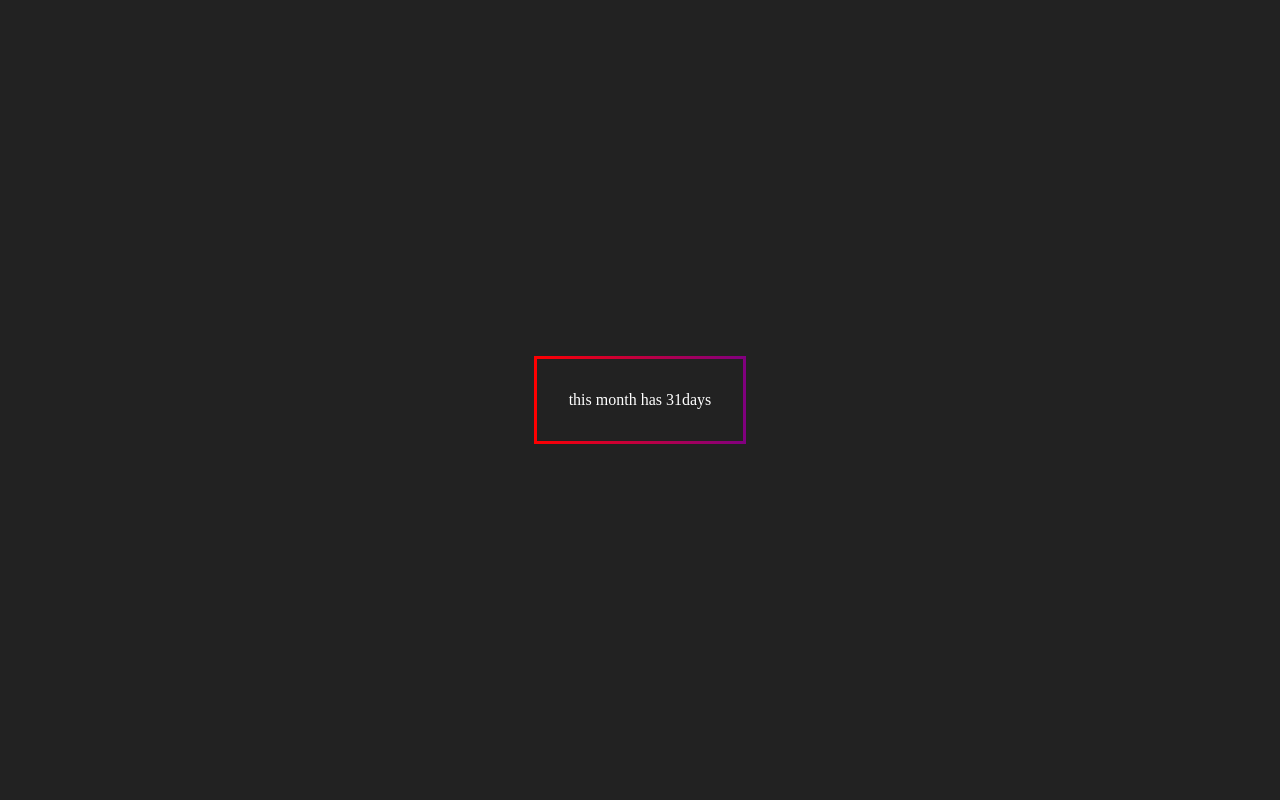
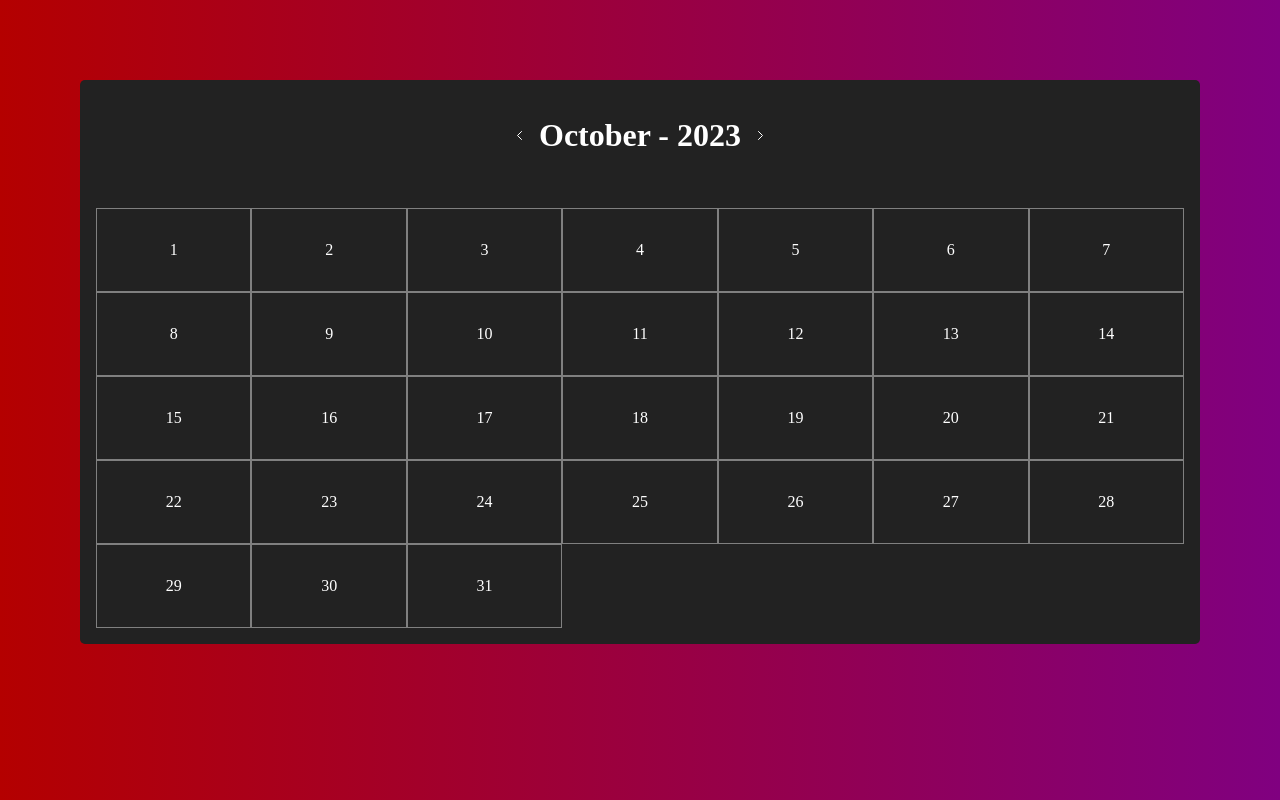
Before and after one commit to ctrachte/Kitchen-Calendar, a website: page index.html in a window 1280 px wide. Drawn offline with Linux system fonts and the light colour scheme.

Commit message:
basic calendar UI in place, needs leading/trailing dates

```diff
--- a/index.html
+++ b/index.html
@@ -16,17 +16,10 @@
 </head>
 
 <body>
-    <div class="CalendarContainer">
-        <div class="calendar-border-wrap">
-            <div class="calendar">
-
-            </div>
-        </div>
-    </div>
 </body>
 <script>
     const calendar = new KitchenCalendar({
-        containerElement: document.querySelector('.calendar'),
+        containerElement: document.querySelector('body'),
         data:[]
     });
 </script>
--- a/kitchenCalendar.css
+++ b/kitchenCalendar.css
@@ -1,27 +1,61 @@
-.CalendarContainer {
-    height: 100vh;
+.KitchenCalendarContainer {
+    display: flex;
+    margin:5rem;
+    flex-wrap: wrap;
+}
+
+.CalendarHeader {
     margin: 0;
+    align-items: center;
+    justify-content: center;
+    background: #222;
+    display: flex;
+    padding: 1rem;
+    width: 100%;
+    color: white;
+    border-radius: 5px 5px 0px 0px;
+}
+
+.daysContainer {
+    margin: 0;
+    align-items: center;
+    background: #222;
     display: grid;
-    place-items: center;
-    background: #222;
-  }
+    grid-template-columns: 14.2857% 14.2857% 14.2857% 14.2857% 14.2857% 14.2857% 14.2857%;
+    color: white;
+    border-radius: 0px 0px 5px 5px;
+    padding: 1rem;
+    width: 100%;
+    height: 100%;
+}
 
-  .calendar-border-wrap {
-    max-width: 250px;
-    padding: 1rem;
-    position: relative;
-    background: linear-gradient(to right, red, purple);
-    padding: 3px;
-  }
-  .calendar {
+.CalendarHeader > h1 {
+    align-items: center;
+}
+svg:hover {
+    cursor: pointer;
+}
+
+.calendar-border-wrap {
+    border: solid 1px grey;
+}
+
+.day {
     background: #222;
     color: white;
     padding: 2rem;
-  }
-  .calendar:hover {
-    cursor:pointer;
-    opacity: 0.8;
+    text-align: center;
 }
-  body {
-    margin:0;
+
+.day:hover {
+    cursor: pointer;
+    opacity: 0.5;
 }
+
+body {
+    align-items: center;
+    display: flex;
+    justify-content: center;
+    margin: 0;
+    background: linear-gradient(to right, rgb(180, 0, 0), purple);
+}
--- a/kitchenCalendar.js
+++ b/kitchenCalendar.js
@@ -1,15 +1,70 @@
 class KitchenCalendar {
   constructor(options) {
-    this.container = options.containerElement || document.createElement("div");
-    this.initialize()
+    this.containerElement =
+      options.containerElement || document.createElement("div");
+    this.containerElement.classList.add("KitchenCalendarContainer");
+    this.date = dayjs(new Date());
+    this.reset()
+    this.initialize();
   }
   async initialize() {
     // testing dayjs
-    document.querySelector('.calendar').innerHTML = "this month has " +
-    dayjs(new Date()).daysInMonth() + "days";
+    this.container = document.createElement("div");
+    this.container.classList.add("daysContainer");
+    this.header = `
+      <div class="CalendarHeader">
+        <h1>
+        <span class="monthDecrease">
+        <svg height="21" viewBox="0 0 21 21" width="21" xmlns="http://www.w3.org/2000/svg"><path d="m4.5 8.5-4-4 4-4" fill="none" stroke="currentColor" stroke-linecap="round" stroke-linejoin="round" transform="translate(7 6)"/></svg>
+        </span>
+        ${this.month}
+        -
+        ${this.year}
+        <span class="monthIncrease">
+        <svg height="21" viewBox="0 0 21 21" width="21" xmlns="http://www.w3.org/2000/svg"><path d="m.5 8.5 4-4-4-4" fill="none" stroke="currentColor" stroke-linecap="round" stroke-linejoin="round" transform="translate(9 6)"/></svg>
+        </span>
+      </h1>
+      </div>
+    `;
+    this.containerElement.innerHTML = this.header;
+    this.containerElement.appendChild(this.container);
+    //buttons
+    this.addMonthButton = this.containerElement.querySelector('.monthIncrease');
+    this.addMonthButton.addEventListener('click',()=> {this.increaseMonth()})
+    this.subtractMonthButton = this.containerElement.querySelector('.monthDecrease');
+    this.subtractMonthButton.addEventListener('click', ()=> {this.decreaseMonth()});
+
+    for (let i = 1; i < this.daysInMonth + 1; i++) {
+      let day = document.createElement("div");
+      day.classList.add("calendar-border-wrap");
+      day.innerHTML = `<div class='day day-${1}'>${i}</div>`;
+      this.container.appendChild(day);
+    }
+  }
+  getDayText(number) {
+    if (typeof number === "string") number = parseInt(number);
+    return this.daysInMonth[number + 1];
+  }
+  increaseMonth(){
+    this.date = dayjs(this.date).add(1, "M");
+    this.reset();
+  }
+  decreaseMonth() {
+    this.date = dayjs(this.date).subtract(1, "M");
+    this.day = this.date.format("dddd");
+    this.month = this.date.format("MMMM");
+    this.year = this.date.format("YYYY");
+    this.daysInMonth = parseInt(this.date.daysInMonth());
+    this.reset();
   }
   drawCalendar() {}
-  reset() {}
+  reset() {
+    this.day = this.date.format("dddd");
+    this.month = this.date.format("MMMM");
+    this.year = this.date.format("YYYY");
+    this.daysInMonth = parseInt(this.date.daysInMonth());
+    this.initialize();
+  }
   refresh() {}
   async getData() {}
   openEvent() {}
```
